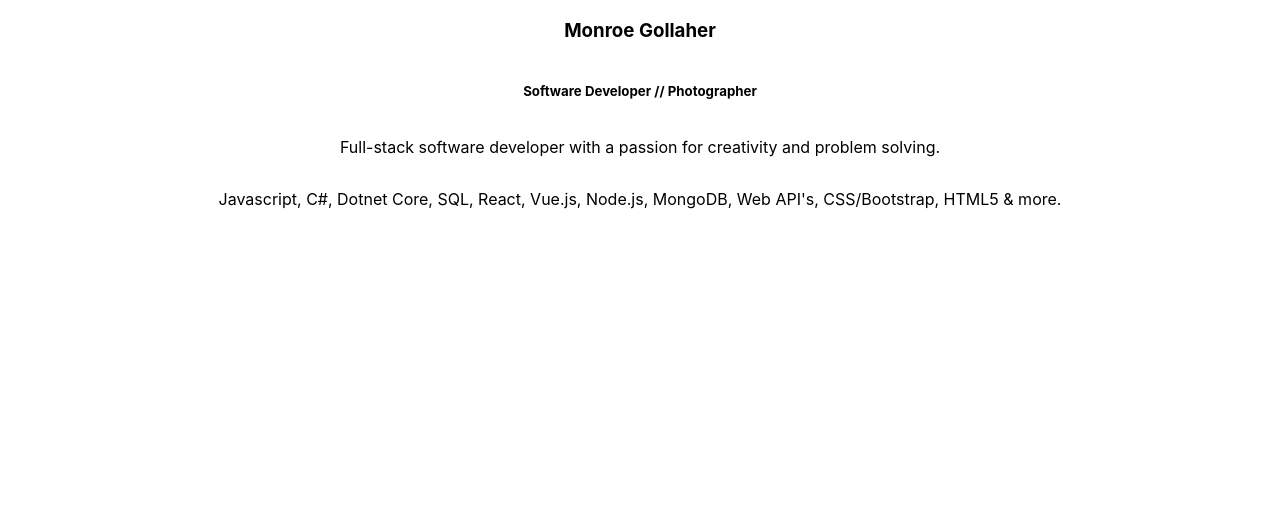
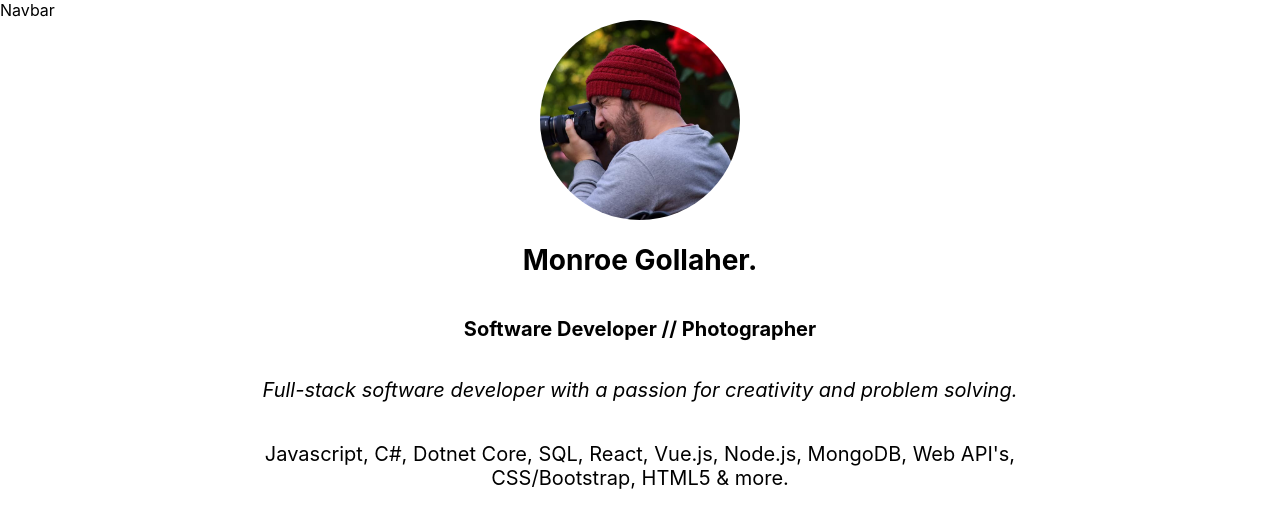
Before and after one commit to MonroeGollaher/MonroeGollaher.github.io, a React (Create React App) app: page / in a window 1280 px wide. Shown: the top 528 px of the page. Built offline with nearby package versions, Linux system fonts and the light colour scheme.

Commit message:
makin progress

```diff
--- a/package.json
+++ b/package.json
@@ -3,6 +3,8 @@
   "version": "0.1.0",
   "private": true,
   "dependencies": {
+    "@fortawesome/fontawesome-svg-core": "^1.2.35",
+    "@fortawesome/free-solid-svg-icons": "^5.15.3",
     "@testing-library/jest-dom": "^5.11.4",
     "@testing-library/react": "^11.1.0",
     "@testing-library/user-event": "^12.1.10",
--- a/src/App.js
+++ b/src/App.js
@@ -1,9 +1,11 @@
 import "./App.css";
 import Header from "./components/Header";
+import Navbar from "./components/Navbar";
 
 function App() {
   return (
-    <div className="App">
+    <div>
+      <Navbar />
       <Header />
     </div>
   );
--- a/src/components/Header/index.jsx
+++ b/src/components/Header/index.jsx
@@ -1,19 +1,28 @@
 import React from "react";
-import { HeaderWrapper } from "./styles";
+import {
+  HeaderWrapper,
+  Blurb,
+  Name,
+  Bio,
+  Languages,
+  PortfolioPicture,
+} from "./styles";
+import Picture from "./assets/monroePortfolio.jpg";
 
 const Header = () => {
   return (
     <HeaderWrapper>
-      <h3>Monroe Gollaher</h3>
-      <h5>Software Developer // Photographer</h5>
-      <p>
+      <PortfolioPicture src={Picture} />
+      <Name>Monroe Gollaher.</Name>
+      <Bio>Software Developer // Photographer</Bio>
+      <Blurb>
         Full-stack software developer with a passion for creativity and problem
         solving.
-      </p>
-      <p>
+      </Blurb>
+      <Languages>
         Javascript, C#, Dotnet Core, SQL, React, Vue.js, Node.js, MongoDB, Web
         API's, CSS/Bootstrap, HTML5 & more.
-      </p>
+      </Languages>
     </HeaderWrapper>
   );
 };
--- a/src/components/Header/styles.js
+++ b/src/components/Header/styles.js
@@ -3,14 +3,41 @@ import styled from "styled-components";
 export const HeaderWrapper = styled.div`
   display: flex;
   align-items: center;
-  flex-wrap: nowrap;
   flex-direction: column;
-  padding: 0 10px 10px;
   margin: 0 auto;
   text-align: center;
-  padding: 0 10px 20px;
+  max-width: 900px;
+
+  @media (max-width: 576px) {
+    padding: 0 15px;
+  }
 `;
 
-export default {
-  HeaderWrapper,
-};
+export const PortfolioPicture = styled.img`
+  width: 200px;
+  height: 200px;
+  border-radius: 50%;
+  object-fit: cover;
+
+  @media (max-width: 576px) {
+    width: 150px;
+    height: 150px;
+  }
+`;
+
+export const Name = styled.h2`
+  font-size: 28px;
+`;
+
+export const Bio = styled.h2`
+  font-size: 20px;
+`;
+
+export const Blurb = styled.p`
+  font-style: italic;
+  font-size: 20px;
+`;
+
+export const Languages = styled.p`
+  font-size: 20px;
+`;
--- /dev/null
+++ b/src/components/Navbar/index.jsx
@@ -0,0 +1,7 @@
+import React from "react";
+
+const Navbar = () => {
+  return <div>Navbar</div>;
+};
+
+export default Navbar;
```
Also changed, not shown: src/components/Header/assets/monroePortfolio.jpg (added), src/components/Navbar/styles.js (added), 1 other file (tests, documents, lock files or other folders).
